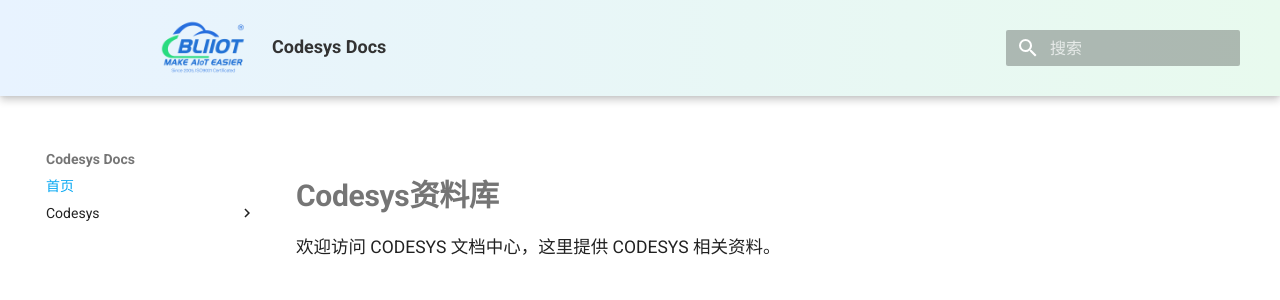
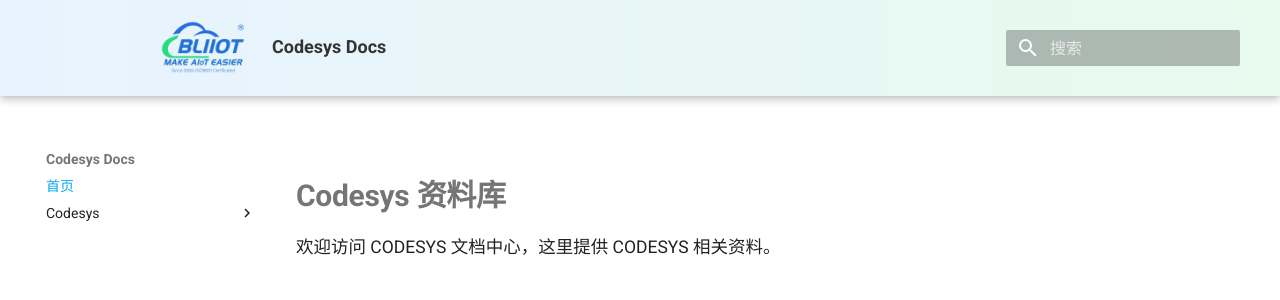
Before and after one commit to Beilai-Technology/codesys, an MkDocs documentation site: the page built from docs/index.md, in a window 1280 px wide. Shown: the top 300 px of the page. Built offline with MkDocs 1.6.1 and Material for MkDocs 9.7.7, drawn with Linux system fonts in a browser that asks for light colours.

```diff
--- a/docs/index.md
+++ b/docs/index.md
@@ -1,3 +1,3 @@
-# Codesys资料库
+# Codesys 资料库
 
 欢迎访问 CODESYS 文档中心，这里提供 CODESYS 相关资料。
```
